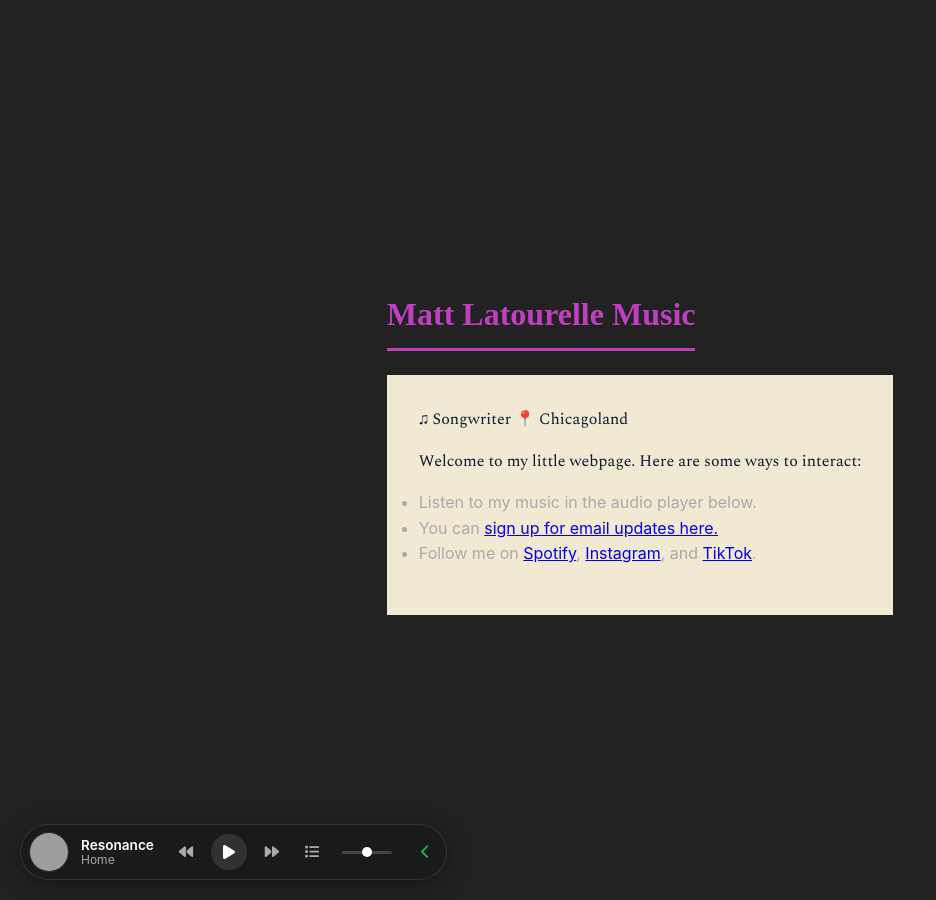
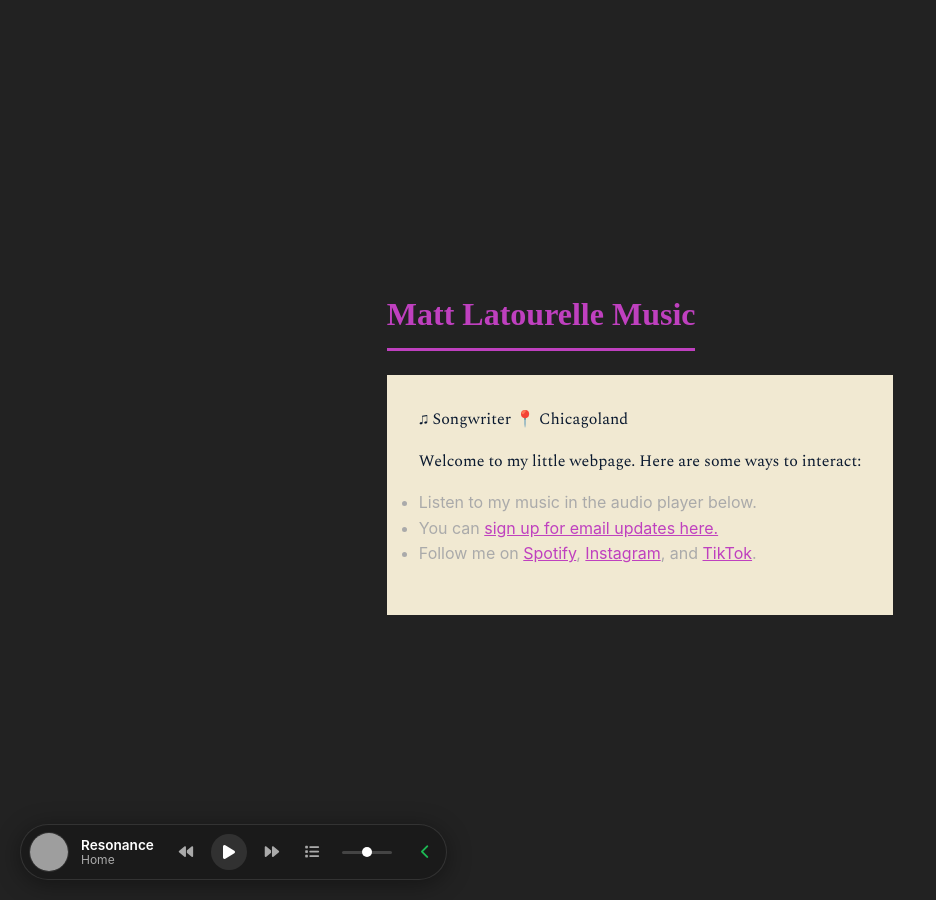
Before and after one commit to mlato/letter-l-music, a Jekyll site: the page built from index.html, in a window 1280 px wide. Shown: the whole page, without its empty margins (0-936 px from the left). Built offline with Jekyll 4.4.1, drawn with Linux system fonts in a browser that asks for light colours; some web fonts are replaced; grey boxes are pictures that could not be loaded.

Commit message:
Update style.css
link color

```diff
--- a/assets/css/style.css
+++ b/assets/css/style.css
@@ -17,6 +17,10 @@ body {
   font-family: 'Spectral', monospace;
   background-color: var(--navy);
   line-height: 1.6;
+}
+
+a {
+  color: var(--purple);
 }
 
 /* Navigation */
```
